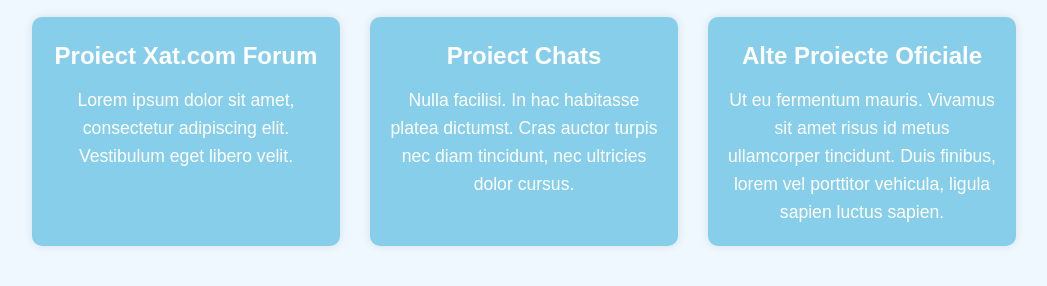
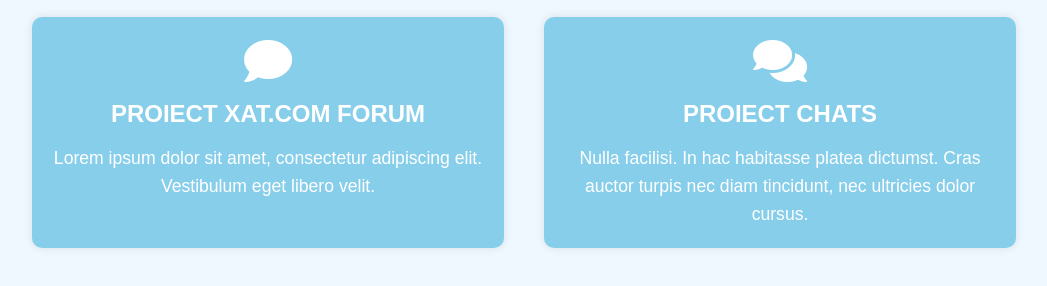
Before and after one commit to sephirothcoding/aboutme, a plain HTML site: page index.html in a window 1280 px wide. Shown: the part 124-410 px from the top of the page, without its empty margins (116-1163 px from the left). Drawn offline with Linux system fonts and the light colour scheme.

Commit message:
Update index.html

```diff
--- a/index.html
+++ b/index.html
@@ -21,6 +21,14 @@
             line-height: 1.6;
             margin: 0;
             padding: 0;
+            opacity: 0;
+            animation: fadeIn 1s ease forwards;
+        }
+
+        @keyframes fadeIn {
+            to {
+                opacity: 1;
+            }
         }
 
         .container {
@@ -47,7 +55,7 @@
         }
 
         .contribution {
-            flex: 0 0 calc(33.33% - 20px);
+            flex: 0 0 calc(50% - 20px);
             margin-bottom: 40px;
             padding: 20px;
             background-color: #87ceeb; /* Sky Blue */
@@ -65,6 +73,7 @@
             font-size: 1.5em;
             margin-bottom: 10px;
             color: #fff;
+            text-transform: uppercase;
         }
 
         .contribution p {
@@ -72,13 +81,18 @@
             color: #fff;
         }
 
-        @media screen and (max-width: 768px) {
-            .contribution {
-                flex: 0 0 calc(50% - 20px);
-            }
+        .contribution i {
+            font-size: 3em;
+            margin-bottom: 10px;
+            color: #fff;
+            transition: transform 0.3s ease;
         }
 
-        @media screen and (max-width: 480px) {
+        .contribution:hover i {
+            transform: rotate(360deg);
+        }
+
+        @media screen and (max-width: 768px) {
             .contribution {
                 flex: 0 0 100%;
             }
@@ -91,16 +105,14 @@
             <h2>Contribuțiile Mele</h2>
             <div class="contributions">
                 <div class="contribution">
+                    <i class="fas fa-comment"></i>
                     <h3>Proiect Xat.com Forum</h3>
                     <p>Lorem ipsum dolor sit amet, consectetur adipiscing elit. Vestibulum eget libero velit.</p>
                 </div>
                 <div class="contribution">
+                    <i class="fas fa-comments"></i>
                     <h3>Proiect Chats</h3>
                     <p>Nulla facilisi. In hac habitasse platea dictumst. Cras auctor turpis nec diam tincidunt, nec ultricies dolor cursus.</p>
-                </div>
-                <div class="contribution">
-                    <h3>Alte Proiecte Oficiale</h3>
-                    <p>Ut eu fermentum mauris. Vivamus sit amet risus id metus ullamcorper tincidunt. Duis finibus, lorem vel porttitor vehicula, ligula sapien luctus sapien.</p>
                 </div>
             </div>
         </section>
```
